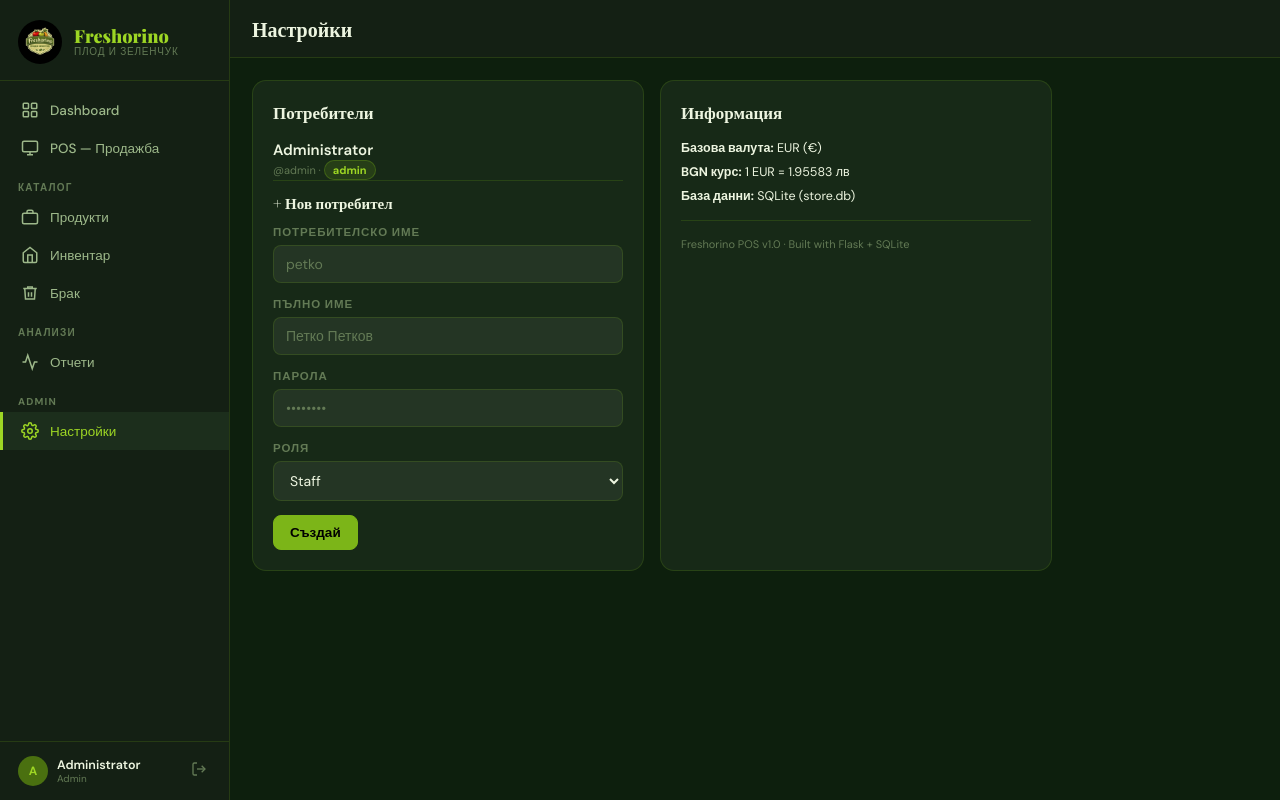
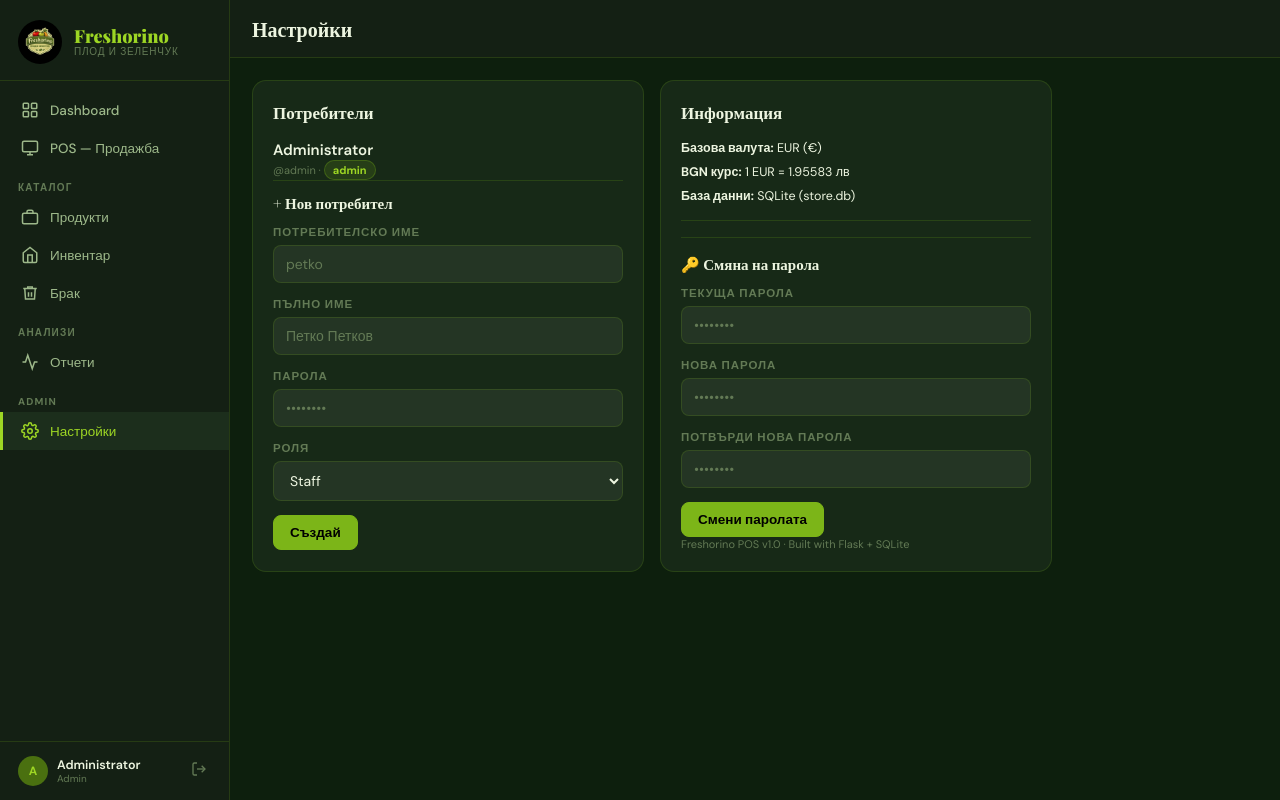
Before and after one commit to martin-kamenov/freshorino, a Flask app: page /settings in a window 1280 px wide. Run offline with Flask 3, Linux system fonts and the light colour scheme; a user stored in the database is signed in; data comes from the database, SQL or seed files in the repository.

Commit message:
Gitignore and password change added
gitignore file added to not update the DB with incorrect data. Password changer added as well

```diff
--- a/app.py
+++ b/app.py
@@ -475,6 +475,20 @@ def api_expiring():
         ORDER BY date(expiry_date),name""")
     return jsonify([dict(r) for r in rows])
 
+@app.route("/api/change-password", methods=["POST"])
+@login_req
+def api_change_password():
+    d = request.get_json()
+    uid = session.get("uid")
+    user = qry("SELECT * FROM users WHERE id=?", (uid,), one=True)
+    if user["password_hash"] != hash_pw(d.get("old_password",'')):
+        return jsonify({"error": "Грешна текуща парола."}), 401
+    new_pw = (d.get("new_password") or "").strip()
+    if len(new_pw) < 4:
+        return jsonify({"error": "Паролата трябва да е поне 4 символа."}), 400
+    exe("UPDATE users SET password_hash=? WHERE id=?", (hash_pw(new_pw), uid))
+    return jsonify({"ok": True})
+
 @app.route("/api/users",methods=["POST"])
 @login_req
 def api_user_create():
--- a/templates/settings.html
+++ b/templates/settings.html
@@ -30,10 +30,28 @@
     <div class="text-sm mb-2"><b>BGN курс:</b> 1 EUR = 1.95583 лв</div>
     <div class="text-sm mb-2"><b>База данни:</b> SQLite (store.db)</div>
     <div class="separator"></div>
+    <div class="separator"></div>
+    <div style="font-family:var(--font-display);font-size:15px;font-weight:700;margin-bottom:12px">🔑 Смяна на парола</div>
+    <div class="form-group"><label class="form-label">Текуща парола</label><input class="form-input" id="pwOld" type="password" placeholder="••••••••"></div>
+    <div class="form-group"><label class="form-label">Нова парола</label><input class="form-input" id="pwNew" type="password" placeholder="••••••••"></div>
+    <div class="form-group"><label class="form-label">Потвърди нова парола</label><input class="form-input" id="pwNew2" type="password" placeholder="••••••••"></div>
+    <button class="btn btn-primary" onclick="changePassword()">Смени паролата</button>
     <div class="text-xs text-muted">Freshorino POS v1.0 · Built with Flask + SQLite</div>
   </div>
 </div>
 <script>
+async function changePassword(){
+  const old=document.getElementById('pwOld').value;
+  const n1=document.getElementById('pwNew').value;
+  const n2=document.getElementById('pwNew2').value;
+  if(!old||!n1){toast('Попълни всички полета','warning');return}
+  if(n1!==n2){toast('Новите пароли не съвпадат','warning');return}
+  if(n1.length<4){toast('Паролата трябва да е поне 4 символа','warning');return}
+  const r=await api('POST','/api/change-password',{old_password:old,new_password:n1});
+  if(r.ok){toast('Паролата е сменена успешно! ✅','success');
+    ['pwOld','pwNew','pwNew2'].forEach(id=>document.getElementById(id).value='');}
+  else toast(r.error||'Грешка','error');
+}
 async function deleteUser(id){
   if(!confirm('Изтрий потребителя?')) return;
   const r=await api('DELETE','/api/users/'+id);
```
Also changed, not shown: 1 other file.
